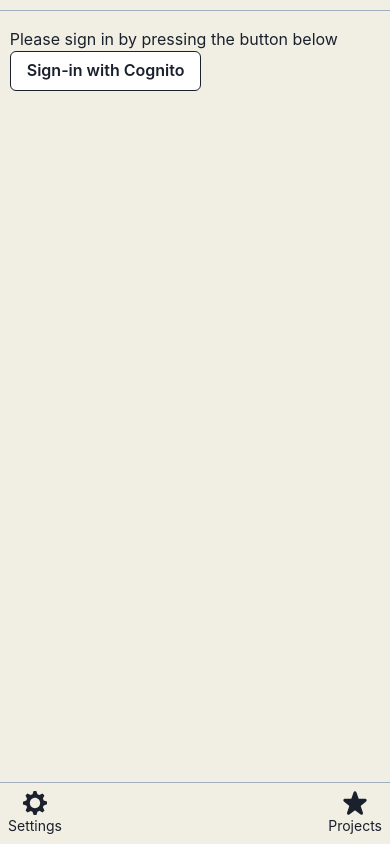
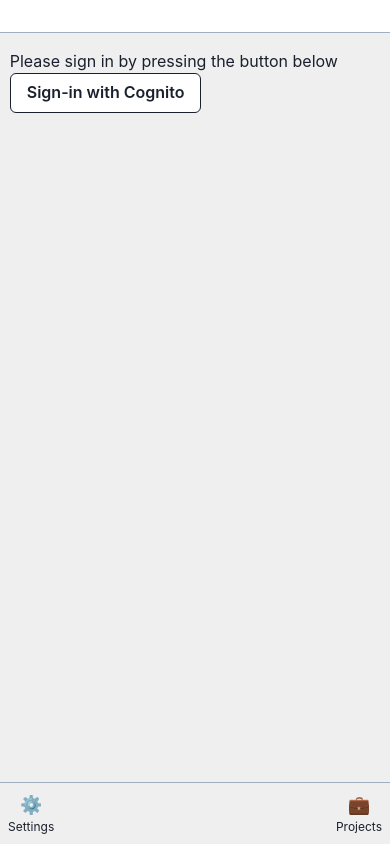
Before and after one commit to three-consulting/epoc-frontend, a Next.js app: page / in a window 390 px wide. Built offline with nearby package versions, Linux system fonts and the light colour scheme; no server answers.

Commit message:
feat: added rudimentary navbars to both mobile and desktop

```diff
--- a/components/Footer/index.tsx
+++ b/components/Footer/index.tsx
@@ -1,13 +1,17 @@
 import React from 'react';
 import { Box } from '@chakra-ui/react';
 import NavBarMobile from '../NavBarMobile';
+import { useMediaQuery } from 'react-responsive';
 
 function Footer(): JSX.Element {
-    return (
-        <Box borderTop="1px" borderColor="gray.400" backgroundColor="#f1efe3">
-            <NavBarMobile></NavBarMobile>
-        </Box>
-    );
+    const isTabletOrMobile = useMediaQuery({ query: '(max-width: 1224px)' });
+    if (isTabletOrMobile)
+        return (
+            <Box borderTop="1px" borderColor="gray.400">
+                <NavBarMobile></NavBarMobile>
+            </Box>
+        );
+    return <Box borderTop="1px" borderColor="gray.400"></Box>;
 }
 
 export default Footer;
--- a/components/Header/index.tsx
+++ b/components/Header/index.tsx
@@ -4,13 +4,14 @@
 function Header(): JSX.Element {
     return (
         <Flex
-            paddingTop="0.5"
+            paddingTop="1rem"
             borderBottom="1px"
             borderColor="gray.400"
-            paddingBottom="0.5rem"
+            paddingBottom="1rem"
             textAlign="center"
             justifyContent="center"
             paddingRight="1rem"
+            backgroundColor="white"
         ></Flex>
     );
 }
--- a/components/Layout/index.tsx
+++ b/components/Layout/index.tsx
@@ -10,7 +10,7 @@
 
 function Layout({ children }: LayoutProps): JSX.Element {
     return (
-        <Flex flexDirection="column" minHeight="100vh" backgroundColor="#f1efe3">
+        <Flex flexDirection="column" minHeight="100vh" backgroundColor="#efefef">
             <Header></Header>
             <Main>{children}</Main>
             <Footer></Footer>
--- /dev/null
+++ b/components/LeftNav/index.tsx
@@ -0,0 +1,29 @@
+import React from 'react';
+import { Breadcrumb, BreadcrumbItem, Box, Text, VStack, Flex } from '@chakra-ui/react';
+import { SettingsIcon, StarIcon } from '@chakra-ui/icons';
+import { signIn, useSession } from 'next-auth/client';
+
+function LeftNav(): JSX.Element {
+    const [session, loading] = useSession();
+    return (
+        <Breadcrumb padding="0.5rem" separator="">
+            <Flex flexDirection="column" justifyContent="space-between">
+                <Text color="black" fontWeight="black" fontSize="xl">
+                    Navigation
+                </Text>
+                <BreadcrumbItem margin="0.5rem 1rem">
+                    <Text color="black" fontSize="md" margin="0 !important" padding="0">
+                        ⚙️ &nbsp;Settings
+                    </Text>
+                </BreadcrumbItem>
+                <BreadcrumbItem margin="0.5rem 1rem">
+                    <Text color="black" fontSize="md" margin="0 !important" padding="0">
+                        💼 &nbsp;Projects
+                    </Text>
+                </BreadcrumbItem>
+            </Flex>
+        </Breadcrumb>
+    );
+}
+
+export default LeftNav;
--- a/components/Main/index.tsx
+++ b/components/Main/index.tsx
@@ -1,22 +1,44 @@
 import React, { ReactNode } from 'react';
-import { Box } from '@chakra-ui/react';
+import { Box, Flex } from '@chakra-ui/react';
+import { useMediaQuery } from 'react-responsive';
+import LeftNav from '../LeftNav';
 
 interface MainProps {
     children?: ReactNode;
 }
 
 function Main({ children }: MainProps): JSX.Element {
+    const isTabletOrMobile = useMediaQuery({ query: '(max-width: 1224px)' });
+
+    if (isTabletOrMobile) {
+        return (
+            <Box
+                display="block"
+                flex="1 0 auto"
+                marginLeft="auto"
+                marginRight="auto"
+                paddingTop="1rem"
+                paddingBottom="1rem"
+                width={['95vw', '75vw', '62.5vw', '50vw']}
+            >
+                {children}
+            </Box>
+        );
+    }
     return (
         <Box
             display="block"
             flex="1 0 auto"
-            marginLeft="auto"
+            marginLeft="5rem"
             marginRight="auto"
             paddingTop="1rem"
             paddingBottom="1rem"
             width={['95vw', '75vw', '62.5vw', '50vw']}
         >
-            {children}
+            <Flex flexDirection="row" justifyContent="space-around">
+                <LeftNav></LeftNav>
+                <Box>{children}</Box>
+            </Flex>
         </Box>
     );
 }
--- a/components/NavBarMobile/index.tsx
+++ b/components/NavBarMobile/index.tsx
@@ -4,26 +4,32 @@
 
 function NavBarMobile(): JSX.Element {
     return (
+        <nav>
             <Breadcrumb padding="0.5rem" separator="">
                 <Box display="flex" justifyContent="space-between">
                     <BreadcrumbItem>
                         <VStack>
-                        <SettingsIcon margin="0" padding="0" width="1.5rem" height="1.5rem" />
-                        <Text fontSize="sm" margin="0 !important" padding="0">
+                            <Text fontSize="lg" margin="0 !important" padding="0 !important">
+                                ⚙️
+                            </Text>
+                            <Text fontSize="xs" margin="0 !important" padding="0 !important">
                                 Settings
                             </Text>
                         </VStack>
                     </BreadcrumbItem>
                     <BreadcrumbItem>
                         <VStack>
-                        <StarIcon width="1.5rem" height="1.5rem" />
-                        <Text fontSize="sm" margin="0 !important" padding="0">
+                            <Text fontSize="lg" margin="0 !important" padding="0 !important">
+                                💼
+                            </Text>
+                            <Text fontSize="xs" margin="0 !important" padding="0 !important">
                                 Projects
                             </Text>
                         </VStack>
                     </BreadcrumbItem>
                 </Box>
             </Breadcrumb>
+        </nav>
     );
 }
 
--- a/package.json
+++ b/package.json
@@ -20,6 +20,7 @@
         "next-auth": "^3.29.0",
         "react": "17.0.2",
         "react-dom": "17.0.2",
+        "react-responsive": "^9.0.0-beta.4",
         "swr": "^1.0.0"
     },
     "devDependencies": {
```
Also changed, not shown: 1 other file (tests, documents, lock files or other folders). Lines whose indentation alone changed are shown as unchanged.
